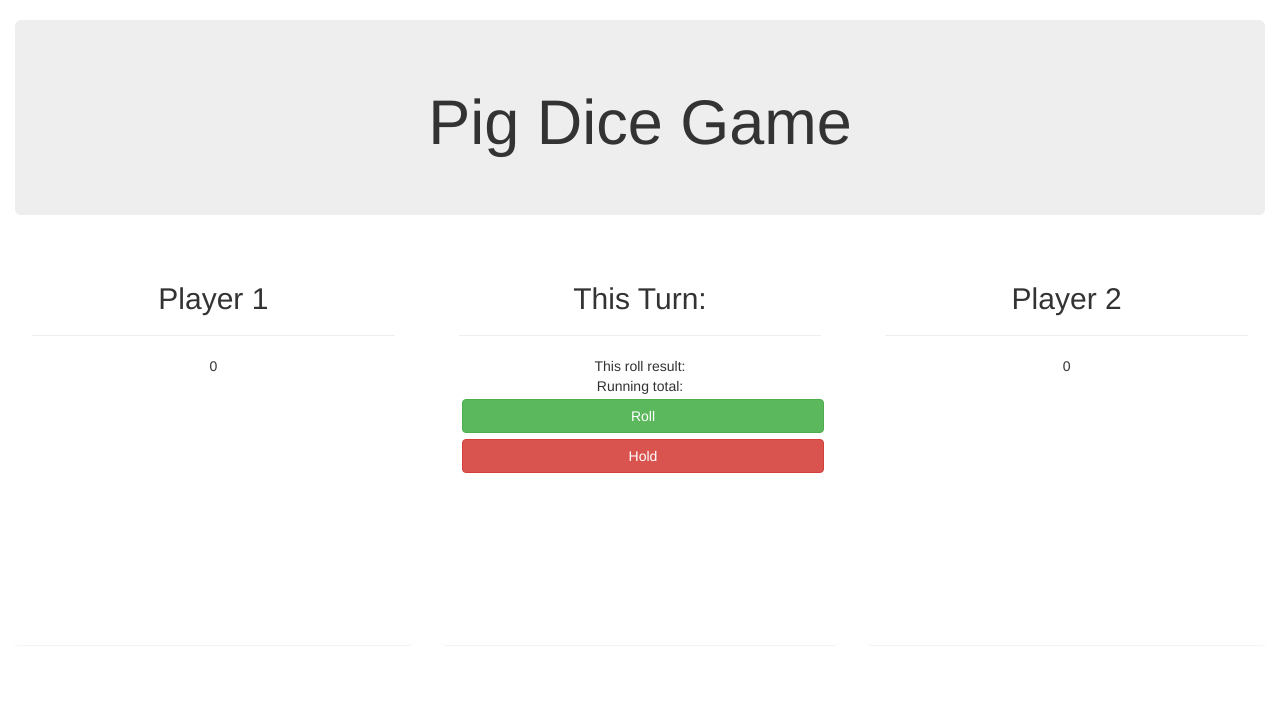
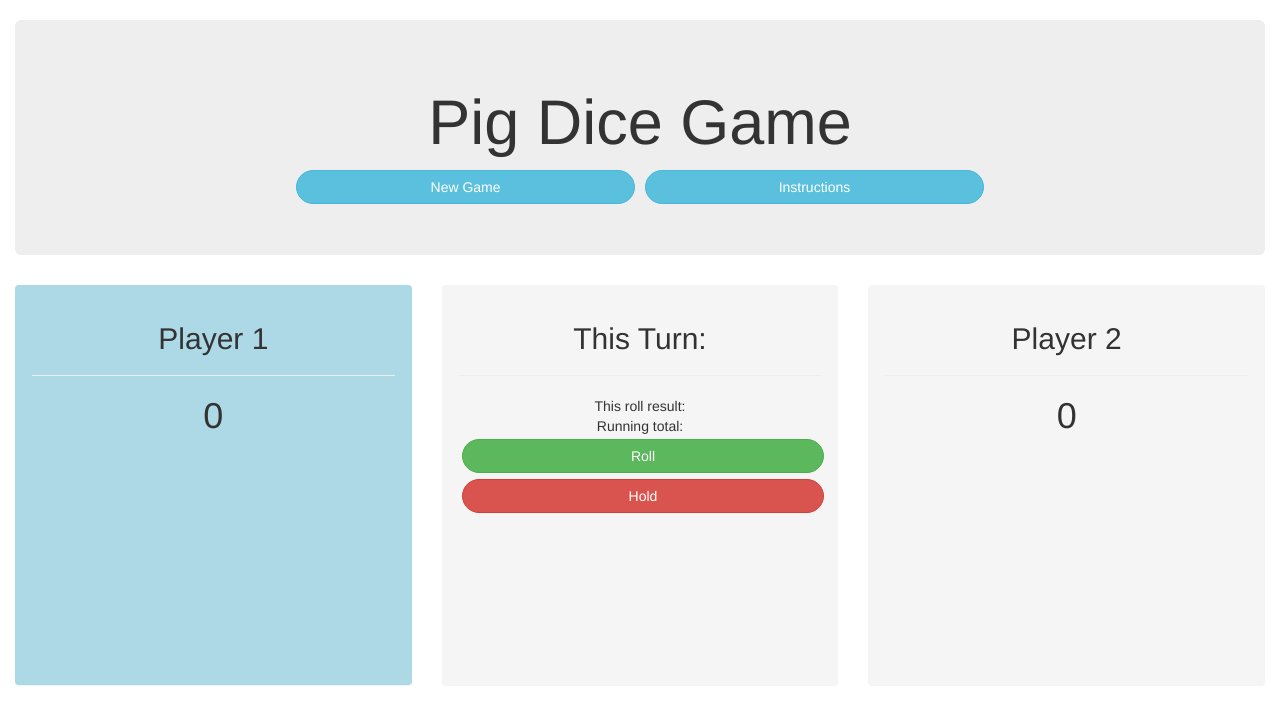
Before and after one commit to benjamin-thompdx/Epicodus_Pig-Dice, a plain HTML site: page index.html in a window 1280 px wide. Drawn offline with Linux system fonts and the light colour scheme.

Commit message:
update index.html and scripts.css to include buttons to start new game and instructions to alert instructions for the game

```diff
--- a/css/styles.css
+++ b/css/styles.css
@@ -1,6 +1,7 @@
 .btn {
     width: 100%;
     margin: 3px;
+    border-radius: 3rem;
 }
 body {
     text-align: center;
@@ -10,3 +11,11 @@ body {
     height: 400px;
     border-width: 2px;
 }
+
+.panel {
+    background-color: whitesmoke;
+}
+
+.jumbotron button {
+    width: 30%;
+}
--- a/index.html
+++ b/index.html
@@ -1,5 +1,6 @@
 <!DOCTYPE html>
 <html>
+
 <head>
 	<title>Demo</title>
 	<meta charset="utf-8">
@@ -11,19 +12,23 @@
 	<script type="text/javascript" src="js/jquery.js"></script>
 	<script type="text/javascript" src="js/script.js"></script>
 </head>
+
 <body>
 	<div class="container-fluid">
 		<br>
 		<div class="jumbotron">
 			<h1>Pig Dice Game</h1>
+			<button type="button" class="btn btn-info" id="new-game">New Game</button>
+			<button type="button" class="btn btn-info" id="instructions">Instructions</button>
 		</div>
+
 		<div class="row">
 			<div class="col-md-4">
-					<div class="panel">
+				<div class="panel" id="player1-panel">
 					<div class="panel-body">
 						<h2>Player 1</h2>
 						<hr>
-							<div id="player1-score">0</div>
+						<h1><div id="player1-score">0</div></h1>
 					</div>
 				</div>
 			</div>
@@ -39,18 +44,18 @@
 						<button type="button" class="btn btn-danger" id="hold">Hold</button>
 					</div>
 				</div>
-
 			</div>
 			<div class="col-md-4">
-					<div class="panel">
+				<div class="panel" id="player2-panel">
 					<div class="panel-body">
 						<h2>Player 2</h2>
 						<hr>
-							<div id="player2-score">0</div>
+						<h1><div id="player2-score">0</div></h1>
 					</div>
 				</div>
 			</div>
 		</div>
 	</div>
 </body>
+
 </html>
--- a/js/script.js
+++ b/js/script.js
@@ -26,14 +26,18 @@ function nextTurn(game, tempScore) {
             $("#player1-score").html(game.player1Score);
             checkWinner(game, game.player1Score);
         }
-        game.turn = "player2"
+        game.turn = "player2";
+        $("#player2-panel").css("background-color", "lightblue");
+        $("#player1-panel").css("background-color", "whitesmoke");
     } else {
         if (tempScore) {
             game.player2Score += tempScore;
             $("#player2-score").html(game.player2Score);
             checkWinner(game, game.player2Score);
         }
-        game.turn = "player1"
+        game.turn = "player1";
+        $("#player1-panel").css("background-color", "lightblue");
+        $("#player2-panel").css("background-color", "whitesmoke");
     }
     game.tempScore = 0
     $("#running-total").html(game.tempScore);;
@@ -42,19 +46,24 @@ function nextTurn(game, tempScore) {
 function checkWinner(game, score) {
     if (score >= 20) {
         alert(game.turn + " has won the game!");
-        var game = new Game;
+        newGame();
+    }
+}
+
+function newGame(){
+    var game = new Game;
         $("#running-total").html("0");
         $("#player1-score").html("0");
         $("#player2-score").html("0");
         $("#roll-result").html("0");
-
-    }
+        $("#player1-panel").css("background-color", "lightblue");
 }
 
 //User-Logic
 
 $(document).ready(function(){
     var game = new Game()
+    $("#player1-panel").css("background-color", "lightblue");
     $("#roll").click(function() {
         var die = Math.floor((Math.random() *6) +1);
         $("#roll-result").html(die);
@@ -64,4 +73,10 @@ $(document).ready(function(){
         nextTurn(game, game.tempScore);
         console.log(game);
     });
+    $("#new-game").click(function() {
+        newGame();
+    });
+    $("#instructions").click(function() {
+        alert("Each turn, a player repeatedly rolls a die until either a 1 is rolled or the player decides to \"hold\": If the player rolls a 1, they score nothing and it becomes the next player's turn. If the player rolls any other number, it is added to their turn total and the player's turn continues. If a player chooses to \"hold\", their turn total is added to their score, and it becomes the next player's turn. The first player to score 100 or more points wins.");
+    });
 });
```
Lines whose indentation alone changed are shown as unchanged.
